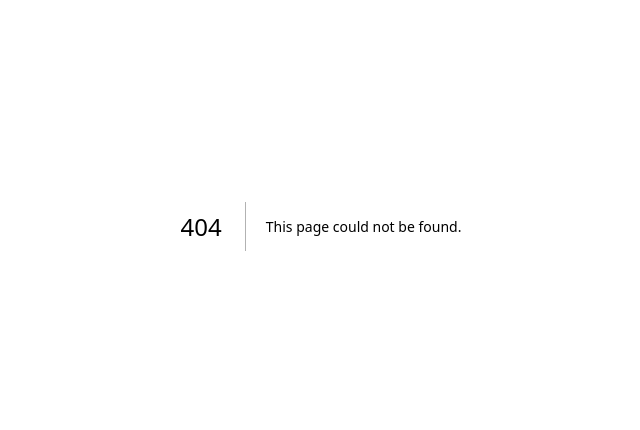
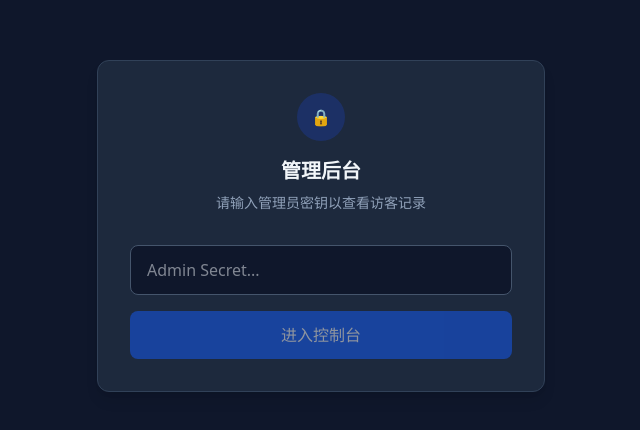
Before and after one commit to yuaiccc/my-resume, a Next.js app: page /admin/visitors in a window 1280 px wide. Before the commit this address had no page. Shown: the part 174-604 px from the top of the page, without its empty margins (319-959 px from the left). Built offline with nearby package versions, Linux system fonts and the light colour scheme.

Commit message:
feat: add visitor logging to Vercel KV and protected admin dashboard

```diff
--- a/app/VisitorBadge.tsx
+++ b/app/VisitorBadge.tsx
@@ -26,13 +26,26 @@ export default function VisitorBadge() {
     fetch('https://ipapi.co/json/')
       .then(res => res.json())
       .then(data => {
-        setInfo({
+        const visitorData = {
           country: data.country_name,
           city: data.city,
           browser,
           os,
           isLoading: false
-        });
+        };
+        setInfo(visitorData);
+
+        // 3. 将信息发送给后端 API 进行记录
+        fetch('/api/visitor', {
+          method: 'POST',
+          headers: { 'Content-Type': 'application/json' },
+          body: JSON.stringify({
+            country: visitorData.country,
+            city: visitorData.city,
+            browser: visitorData.browser,
+            os: visitorData.os
+          })
+        }).catch(err => console.error('Failed to log visitor:', err));
       })
       .catch(err => {
         console.error('Failed to fetch visitor info:', err);
@@ -42,6 +55,16 @@ export default function VisitorBadge() {
           isLoading: false,
           error: true
         });
+
+        // 即使 IP 定位失败，也尽量记录浏览器和 OS 信息
+        fetch('/api/visitor', {
+          method: 'POST',
+          headers: { 'Content-Type': 'application/json' },
+          body: JSON.stringify({
+            browser,
+            os
+          })
+        }).catch(err => console.error('Failed to log visitor:', err));
       });
   }, []);
 
--- /dev/null
+++ b/app/admin/visitors/page.tsx
@@ -0,0 +1,138 @@
+'use client';
+
+import { useState } from 'react';
+
+type VisitorRecord = {
+  timestamp: string;
+  ip: string;
+  country: string;
+  city: string;
+  browser: string;
+  os: string;
+  userAgent: string;
+};
+
+export default function AdminVisitorsPage() {
+  const [secret, setSecret] = useState('');
+  const [logs, setLogs] = useState<VisitorRecord[] | null>(null);
+  const [error, setError] = useState('');
+  const [loading, setLoading] = useState(false);
+
+  const fetchLogs = async () => {
+    setLoading(true);
+    setError('');
+    try {
+      const res = await fetch(`/api/visitor?secret=${encodeURIComponent(secret)}`);
+      const data = await res.json();
+
+      if (!res.ok) {
+        setError(data.error || 'Failed to fetch logs');
+      } else {
+        // data.logs 是一个包含 JSON 字符串的数组
+        const parsedLogs = data.logs.map((log: string | VisitorRecord) =>
+          typeof log === 'string' ? JSON.parse(log) : log
+        );
+        setLogs(parsedLogs);
+      }
+    } catch (err) {
+      setError('An error occurred while fetching logs');
+    } finally {
+      setLoading(false);
+    }
+  };
+
+  if (logs) {
+    return (
+      <div className="min-h-screen bg-slate-50 dark:bg-slate-900 p-8 text-slate-800 dark:text-slate-200">
+        <div className="max-w-6xl mx-auto">
+          <div className="flex justify-between items-center mb-8">
+            <h1 className="text-2xl font-bold">访客记录 (Visitor Logs)</h1>
+            <span className="text-sm bg-blue-100 dark:bg-blue-900 text-blue-700 dark:text-blue-300 px-3 py-1 rounded-full">
+              共 {logs.length} 条记录
+            </span>
+          </div>
+
+          <div className="bg-white dark:bg-slate-800 rounded-xl shadow overflow-hidden overflow-x-auto">
+            <table className="w-full text-left text-sm whitespace-nowrap">
+              <thead className="bg-slate-100 dark:bg-slate-700/50">
+                <tr>
+                  <th className="px-6 py-4 font-semibold">访问时间</th>
+                  <th className="px-6 py-4 font-semibold">位置</th>
+                  <th className="px-6 py-4 font-semibold">设备与浏览器</th>
+                  <th className="px-6 py-4 font-semibold">IP 地址</th>
+                </tr>
+              </thead>
+              <tbody className="divide-y divide-slate-100 dark:divide-slate-700/50">
+                {logs.map((log, i) => (
+                  <tr key={i} className="hover:bg-slate-50 dark:hover:bg-slate-700/20 transition-colors">
+                    <td className="px-6 py-4">
+                      {new Date(log.timestamp).toLocaleString('zh-CN', {
+                        year: 'numeric', month: '2-digit', day: '2-digit',
+                        hour: '2-digit', minute: '2-digit', second: '2-digit'
+                      })}
+                    </td>
+                    <td className="px-6 py-4 font-medium text-blue-600 dark:text-blue-400">
+                      {log.country} {log.city !== 'Unknown' ? `- ${log.city}` : ''}
+                    </td>
+                    <td className="px-6 py-4">
+                      <span className="bg-slate-100 dark:bg-slate-700 px-2 py-1 rounded mr-2">{log.os}</span>
+                      <span className="bg-slate-100 dark:bg-slate-700 px-2 py-1 rounded">{log.browser}</span>
+                    </td>
+                    <td className="px-6 py-4 font-mono text-xs text-slate-500 dark:text-slate-400">
+                      {log.ip}
+                    </td>
+                  </tr>
+                ))}
+              </tbody>
+            </table>
+            {logs.length === 0 && (
+              <div className="text-center py-12 text-slate-500">
+                暂无访客记录
+              </div>
+            )}
+          </div>
+        </div>
+      </div>
+    );
+  }
+
+  return (
+    <div className="min-h-screen flex items-center justify-center bg-slate-50 dark:bg-slate-900 px-4">
+      <div className="max-w-md w-full bg-white dark:bg-slate-800 p-8 rounded-xl shadow-lg border border-slate-100 dark:border-slate-700">
+        <div className="text-center mb-8">
+          <div className="inline-flex items-center justify-center w-12 h-12 rounded-full bg-blue-100 dark:bg-blue-900/50 text-blue-600 dark:text-blue-400 mb-4">
+            🔒
+          </div>
+          <h2 className="text-xl font-bold text-slate-800 dark:text-slate-100">管理后台</h2>
+          <p className="text-sm text-slate-500 dark:text-slate-400 mt-2">请输入管理员密钥以查看访客记录</p>
+        </div>
+
+        <form onSubmit={(e) => { e.preventDefault(); fetchLogs(); }} className="space-y-4">
+          <div>
+            <input
+              type="password"
+              value={secret}
+              onChange={(e) => setSecret(e.target.value)}
+              placeholder="Admin Secret..."
+              className="w-full px-4 py-3 rounded-lg border border-slate-200 dark:border-slate-600 bg-slate-50 dark:bg-slate-900 text-slate-900 dark:text-slate-100 focus:outline-none focus:ring-2 focus:ring-blue-500 transition-all"
+            />
+          </div>
+
+          {error && (
+            <div className="text-sm text-red-500 bg-red-50 dark:bg-red-900/20 px-3 py-2 rounded">
+              ❌ {error}
+            </div>
+          )}
+
+          <button
+            type="submit"
+            disabled={loading || !secret}
+            className="w-full bg-blue-600 hover:bg-blue-700 text-white font-medium py-3 rounded-lg transition-colors disabled:opacity-50 disabled:cursor-not-allowed"
+          >
+            {loading ? '验证中...' : '进入控制台'}
+          </button>
+        </form>
+      </div>
+    </div>
+  );
+}
--- /dev/null
+++ b/app/api/visitor/route.ts
@@ -0,0 +1,57 @@
+import { NextResponse } from 'next/server';
+import { kv } from '@vercel/kv';
+
+export async function POST(request: Request) {
+  try {
+    const body = await request.json();
+
+    // 获取真实 IP
+    // 在 Vercel 上，真实 IP 会在 x-forwarded-for 或者 x-real-ip 里
+    const forwardedFor = request.headers.get('x-forwarded-for');
+    const realIp = request.headers.get('x-real-ip');
+    const ip = forwardedFor ? forwardedFor.split(',')[0] : realIp || 'Unknown IP';
+
+    // 构造记录对象
+    const record = {
+      timestamp: new Date().toISOString(),
+      ip,
+      country: body.country || 'Unknown',
+      city: body.city || 'Unknown',
+      browser: body.browser || 'Unknown',
+      os: body.os || 'Unknown',
+      userAgent: request.headers.get('user-agent') || 'Unknown',
+    };
+
+    // 将记录推入名为 'visitor_logs' 的 Redis 列表中
+    // lpush 将新记录放在最前面
+    await kv.lpush('visitor_logs', JSON.stringify(record));
+
+    // 为了防止列表过长，可以保留最近 1000 条
+    await kv.ltrim('visitor_logs', 0, 999);
+
+    return NextResponse.json({ success: true, record });
+  } catch (error) {
+    console.error('Failed to log visitor:', error);
+    return NextResponse.json({ success: false, error: 'Internal Server Error' }, { status: 500 });
+  }
+}
+
+export async function GET(request: Request) {
+  // 这个接口用来给管理页面获取数据，我们加一个简单的鉴权
+  const url = new URL(request.url);
+  const secret = url.searchParams.get('secret');
+
+  // 你需要把密码配在 Vercel 环境变量 ADMIN_SECRET 里
+  if (secret !== process.env.ADMIN_SECRET) {
+    return NextResponse.json({ error: 'Unauthorized' }, { status: 401 });
+  }
+
+  try {
+    // 获取前 100 条记录
+    const logs = await kv.lrange('visitor_logs', 0, 99);
+    return NextResponse.json({ logs });
+  } catch (error) {
+    console.error('Failed to fetch visitor logs:', error);
+    return NextResponse.json({ error: 'Internal Server Error' }, { status: 500 });
+  }
+}
--- a/package.json
+++ b/package.json
@@ -10,6 +10,7 @@
   },
   "dependencies": {
     "@vercel/analytics": "^2.0.1",
+    "@vercel/kv": "^2.0.0",
     "next": "16.1.6",
     "react": "19.2.3",
     "react-dom": "19.2.3",
--- /dev/null
+++ b/test-regex5.js
@@ -0,0 +1,3 @@
+const regex = /(^|[^\w*])\*(?!\s)([^*]+?)\*(?!\s)([^*]+?)(?<!\s)\*([^*]+?)(?<!\s)\*(?=[^\w*]|$)/g;
+const str = "*...Some Text *Nested Emphasis Text* More text...*";
+console.log(str.replace(regex, "$1*$2**$3**$4*"));
--- /dev/null
+++ b/test-regex6.js
@@ -0,0 +1,3 @@
+const regex = /(^|[^\w*])\*(?!\s)([^*]+?)\*(?!\s)([^*]+?)(?<!\s)\*([^*]+?)(?<!\s)\*(?=[^\w*]|$)/g;
+const str = "hello *...Some Text *Nested* More...* world";
+console.log(str.replace(regex, "$1*$2**$3**$4*"));
--- /dev/null
+++ b/test-regex7.js
@@ -0,0 +1,3 @@
+const regex = /(?<=^|\W|_)\*(?!\s)([^*]+?)\*(?!\s)([^*]+?)(?<!\s)\*([^*]+?)(?<!\s)\*(?=\W|_|$)/g;
+const str = "_*...Some Text *Nested* More...*_";
+console.log(str.replace(regex, "*$1**$2**$3*"));
--- /dev/null
+++ b/test-regex8.js
@@ -0,0 +1,3 @@
+const regex = /(?<=^|\W|_)\*(?!\s)([^*]+?)\*(?!\s)([^*]+?)(?<!\s)\*([^*]+?)(?<!\s)\*(?=\W|_|$)/g;
+const str = "*I am* going *home*";
+console.log(str.replace(regex, "*$1**$2**$3*"));
```
Also changed, not shown: 1 other file (tests, documents, lock files or other folders).
